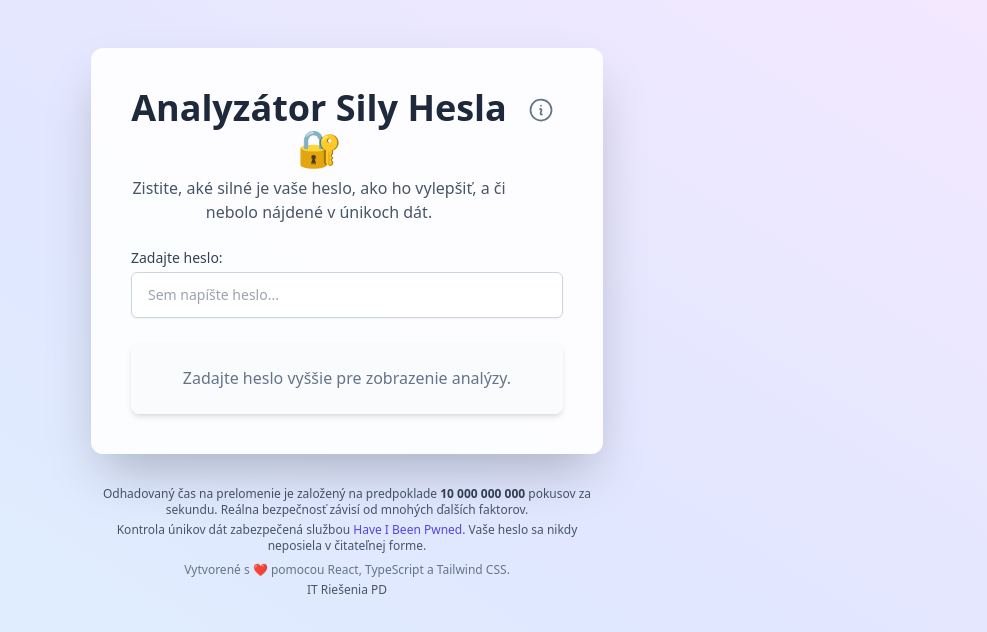
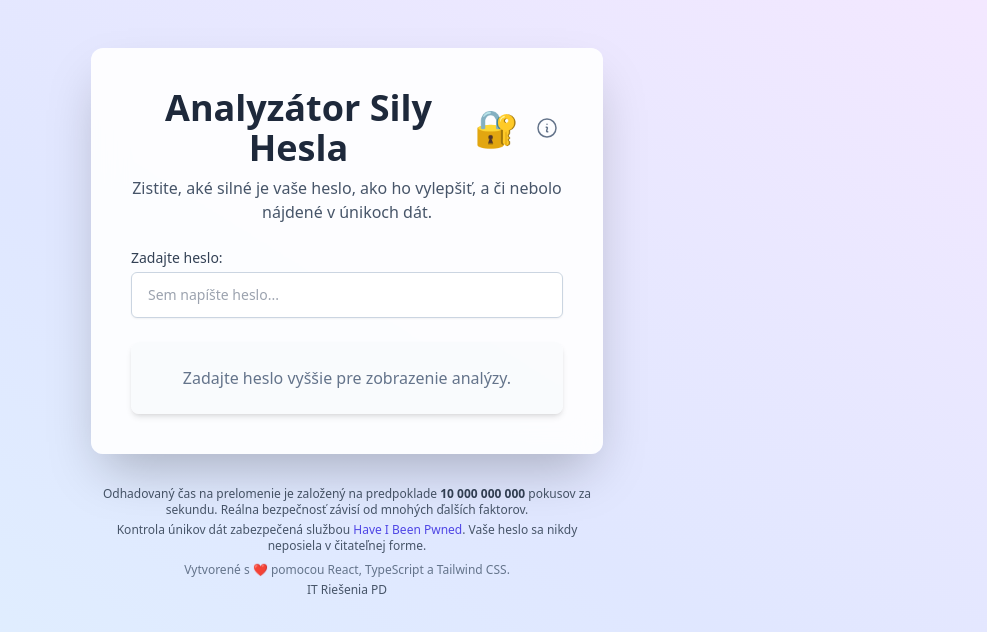
Before and after one commit to adrian-13/password-analyzer, a React (Vite) app: page / in a window 1280 px wide. Shown: the top 632 px of the page, without its empty margins (293-1280 px from the left). Built offline with nearby package versions, Linux system fonts and the light colour scheme.

Commit message:
Update App.tsx

```diff
--- a/App.tsx
+++ b/App.tsx
@@ -74,25 +74,26 @@ const App: React.FC = () => {
     <div className="min-h-screen flex flex-col items-center justify-start p-4 bg-gradient-to-tr from-sky-100 via-indigo-100 to-purple-100 selection:bg-indigo-500 selection:text-white">
       <div className="w-full max-w-lg space-y-8 mt-8 mb-8">
         <div className="bg-white/90 backdrop-blur-lg shadow-2xl rounded-xl p-6 md:p-10 space-y-6">
-          <header className="relative">
-            <div className="text-center pr-12 md:pr-14">
-              <h1 className="text-3xl md:text-4xl font-bold text-slate-800">
-                Analyzátor Sily Hesla <span role="img" aria-label="lock icon" className="inline-block">🔐</span>
+          <header>
+            <div className="text-center">
+              <h1 className="text-3xl md:text-4xl font-bold text-slate-800 flex items-center justify-center">
+                Analyzátor Sily Hesla
+                <span role="img" aria-label="lock icon" className="inline-block ml-2">🔐</span>
+                <button
+                  onClick={toggleInfoModal}
+                  className="ml-3 p-1 text-slate-500 hover:text-indigo-600 focus:outline-none focus:ring-2 focus:ring-indigo-500 focus:ring-offset-1 rounded-full"
+                  aria-label="Informácie o aplikácii"
+                  title="Informácie o aplikácii"
+                >
+                  <svg xmlns="http://www.w3.org/2000/svg" fill="none" viewBox="0 0 24 24" strokeWidth={1.5} stroke="currentColor" className="w-5 h-5 md:w-6 md:h-6">
+                    <path strokeLinecap="round" strokeLinejoin="round" d="m11.25 11.25.041-.02a.75.75 0 0 1 1.063.852l-.708 2.836a.75.75 0 0 0 1.063.853l.041-.021M21 12a9 9 0 1 1-18 0 9 9 0 0 1 18 0Zm-9-3.75h.008v.008H12V8.25Z" />
+                  </svg>
+                </button>
               </h1>
               <p className="text-slate-600 mt-2 text-sm md:text-base">
                 Zistite, aké silné je vaše heslo, ako ho vylepšiť, a či nebolo nájdené v únikoch dát.
               </p>
             </div>
-            <button
-              onClick={toggleInfoModal}
-              className="absolute top-0 right-0 p-2 text-slate-500 hover:text-indigo-600 focus:outline-none focus:ring-2 focus:ring-indigo-500 focus:ring-offset-2 rounded-full"
-              aria-label="Informácie o aplikácii"
-              title="Informácie o aplikácii"
-            >
-              <svg xmlns="http://www.w3.org/2000/svg" fill="none" viewBox="0 0 24 24" strokeWidth={1.5} stroke="currentColor" className="w-6 h-6 md:w-7 md:h-7">
-                <path strokeLinecap="round" strokeLinejoin="round" d="m11.25 11.25.041-.02a.75.75 0 0 1 1.063.852l-.708 2.836a.75.75 0 0 0 1.063.853l.041-.021M21 12a9 9 0 1 1-18 0 9 9 0 0 1 18 0Zm-9-3.75h.008v.008H12V8.25Z" />
-              </svg>
-            </button>
           </header>
 
           <main>
```
